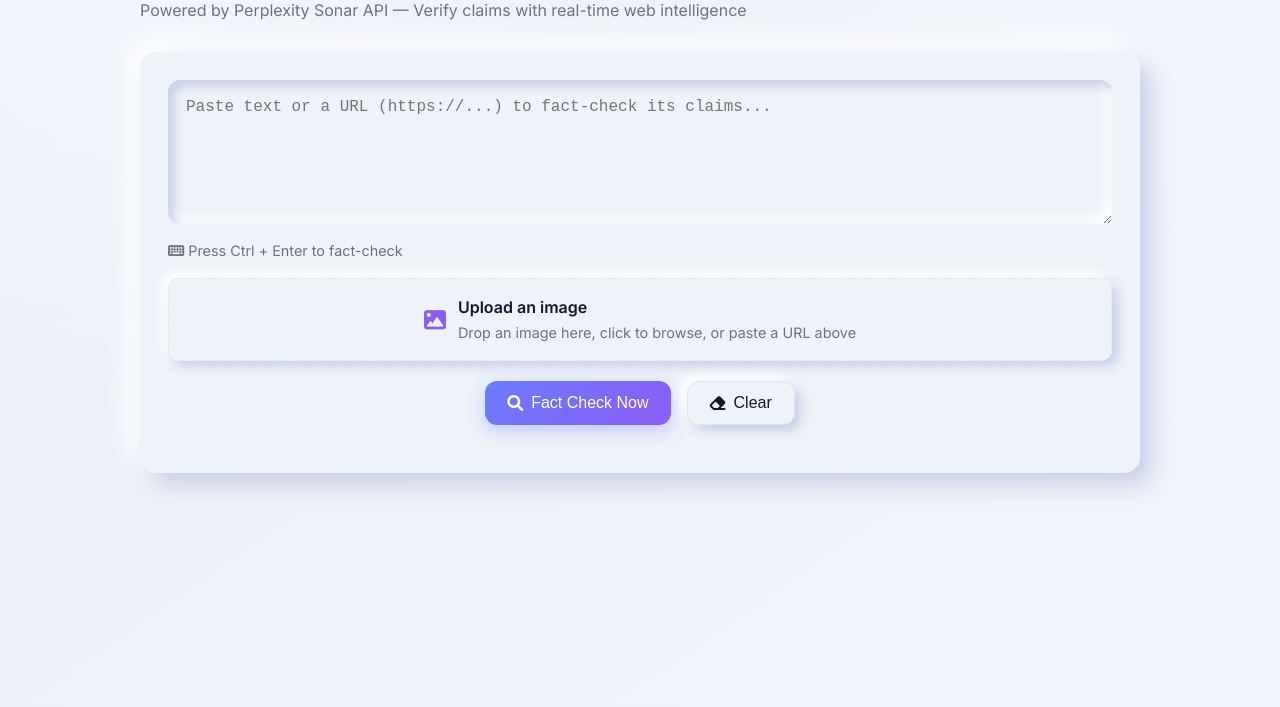
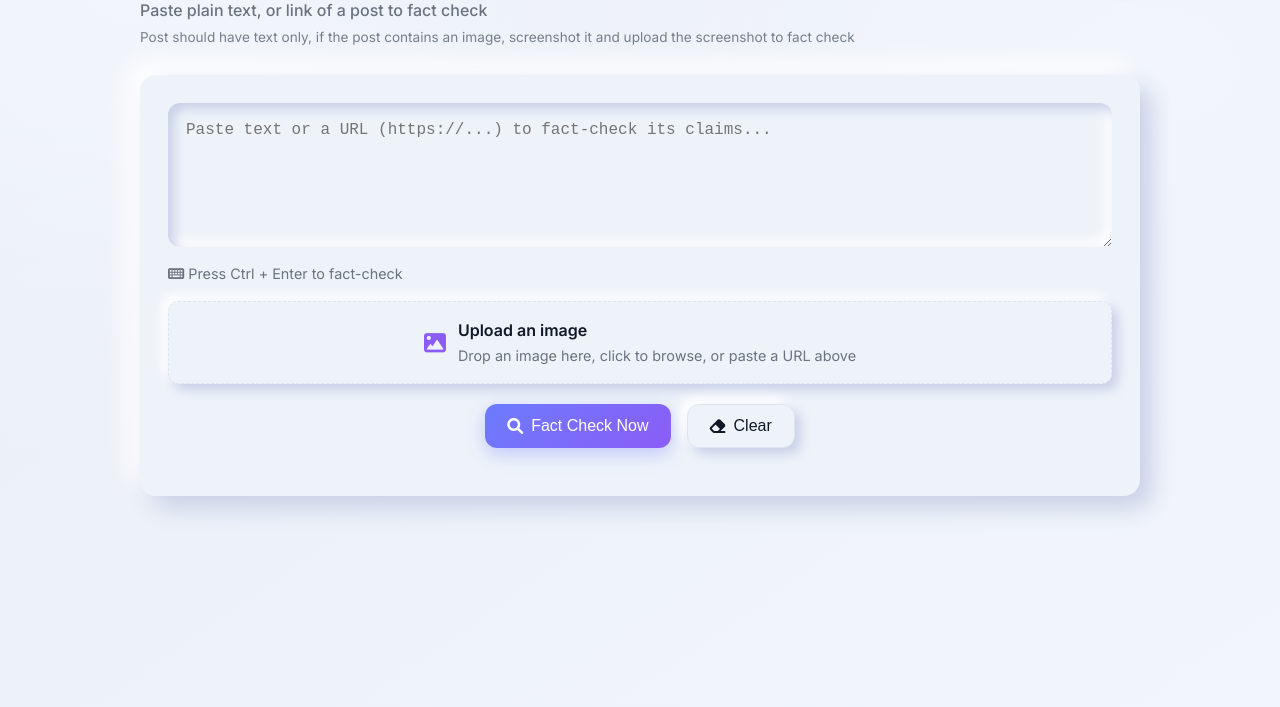
Before and after one commit to adunboxthetech/AI-fact-checker-deployment-version, a plain HTML site: page index.html in a window 1280 px wide. Shown: the part 93-800 px from the top of the page. Drawn offline with Linux system fonts and the light colour scheme.

Commit message:
Update frontend text and styling for better user guidance

```diff
--- a/index.html
+++ b/index.html
@@ -40,7 +40,8 @@
                     <i class="fas fa-moon"></i>
                 </button>
             </div>
-            <p class="subtitle">Powered by Perplexity Sonar API — Verify claims with real-time web intelligence</p>
+            <p class="subtitle">Paste plain text, or link of a post to fact check</p>
+            <p class="subtitle-hint">Post should have text only, if the post contains an image, screenshot it and upload the screenshot to fact check</p>
         </header>
 
         <main class="main-content neumorphic">
--- a/style.css
+++ b/style.css
@@ -115,6 +115,17 @@ body {
 .subtitle {
     margin-top: 8px;
     color: var(--muted);
+    font-weight: 500;
+    margin-bottom: 4px;
+}
+
+.subtitle-hint {
+    font-size: 0.85rem;
+    color: var(--muted);
+    font-weight: 400;
+    opacity: 0.9;
+    margin-top: 0;
+    line-height: 1.4;
 }
 
 .icon-btn {
```
